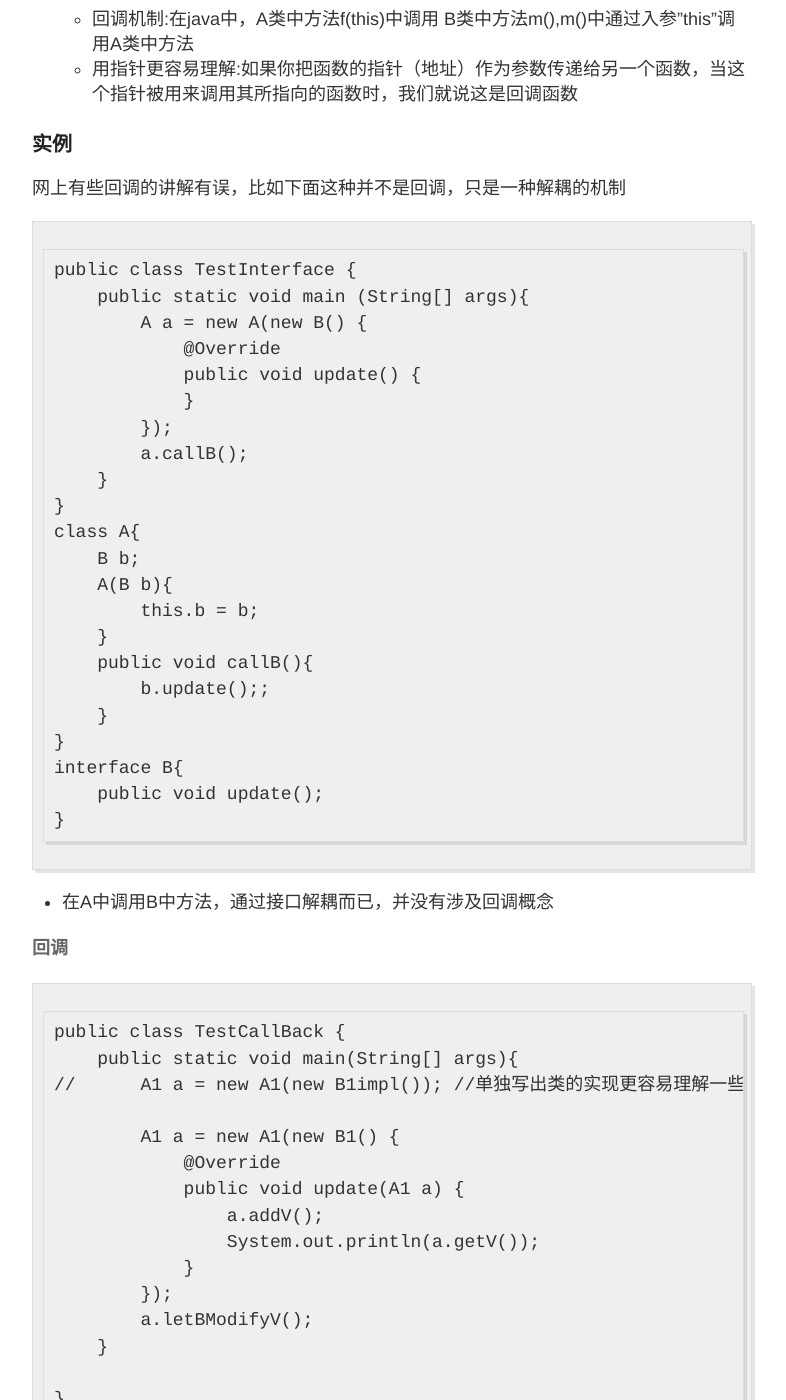
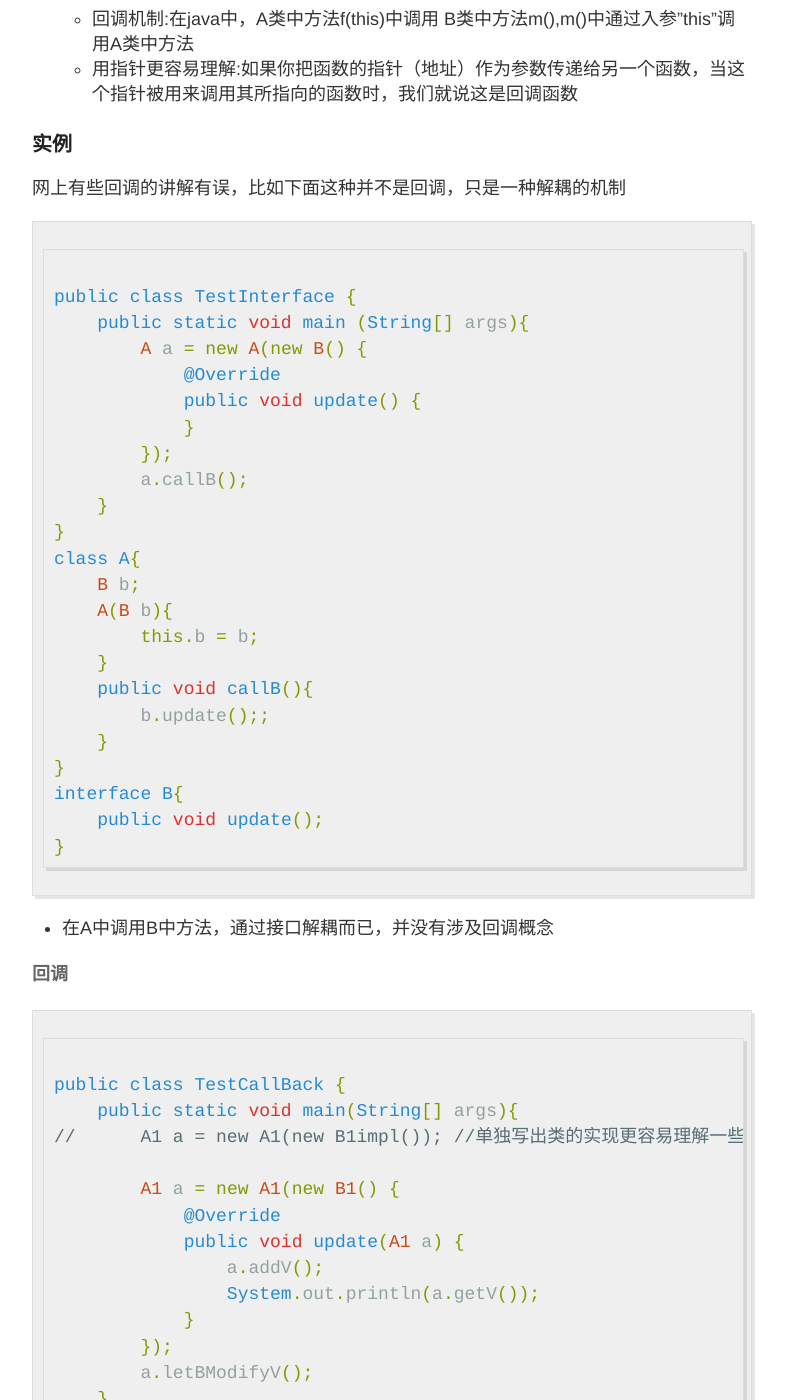
Before and after one commit to zenppl/zenppl.github.io, a Jekyll site: the page built from _posts/2017-05-12-Callback&Observer.md, in a window 1280 px wide and 1400 px high, scrolled down 605 px. Shown: the whole window, without its empty margins (248-1034 px from the left). Built offline with Jekyll 4.4.1, drawn with Linux system fonts in a browser that asks for light colours; some of the changed text lies outside the part shown.

Commit message:
add blog

````diff
--- a/_posts/2017-05-12-Callback&Observer.md
+++ b/_posts/2017-05-12-Callback&Observer.md
@@ -25,7 +25,8 @@
 
 网上有些回调的讲解有误，比如下面这种并不是回调，只是一种解耦的机制
 
-```
+```java
+
 public class TestInterface {
     public static void main (String[] args){
         A a = new A(new B() {
@@ -54,7 +55,8 @@
 
 #### 回调
 
-```
+```java
+
 public class TestCallBack {
     public static void main(String[] args){
 //      A1 a = new A1(new B1impl()); //单独写出类的实现更容易理解一些
@@ -102,7 +104,8 @@
 
 #### 观察者模式
 
-```
+```java
+
 public class TestObserver {
     public static void main(String[] args){
         A2 a = new A2();
````
